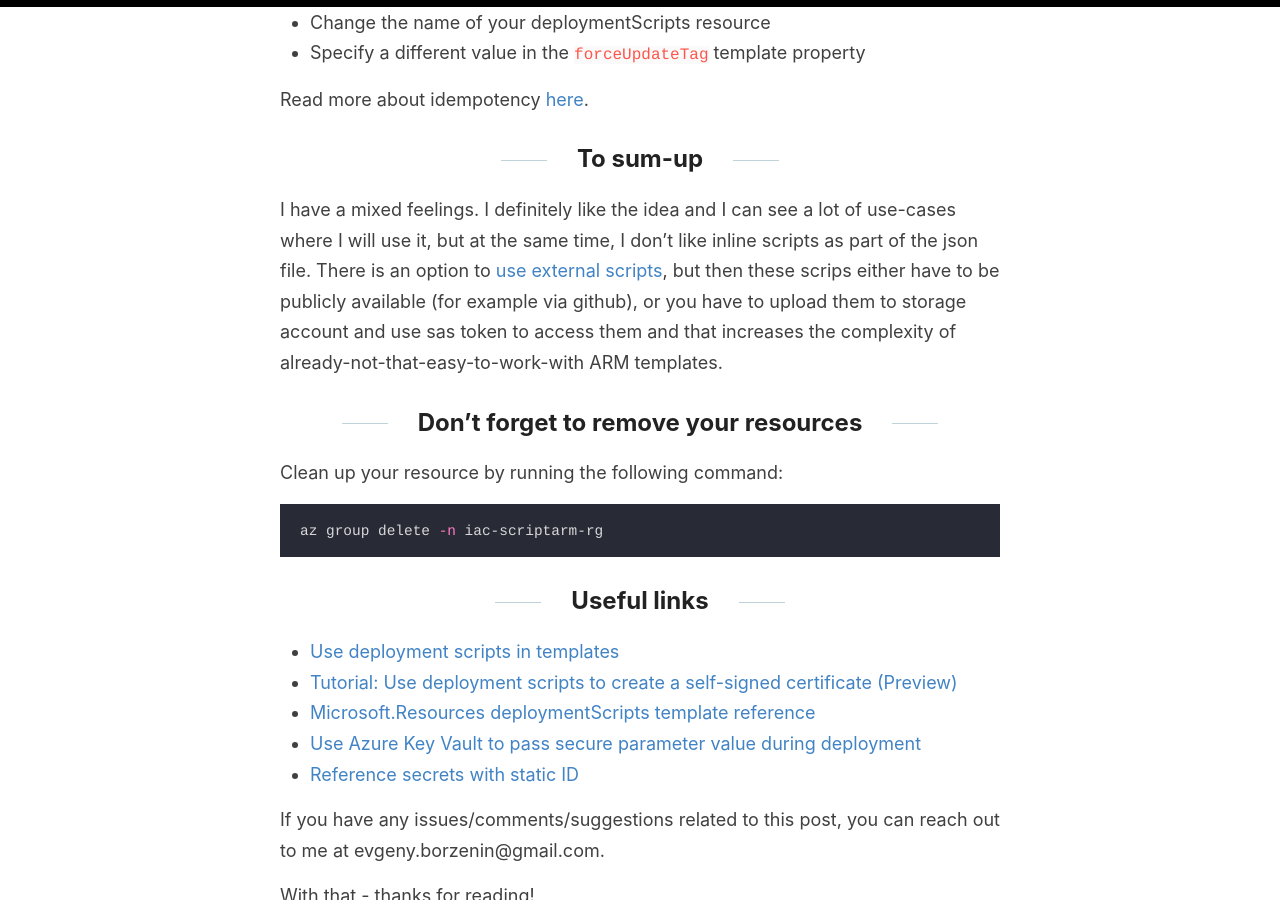
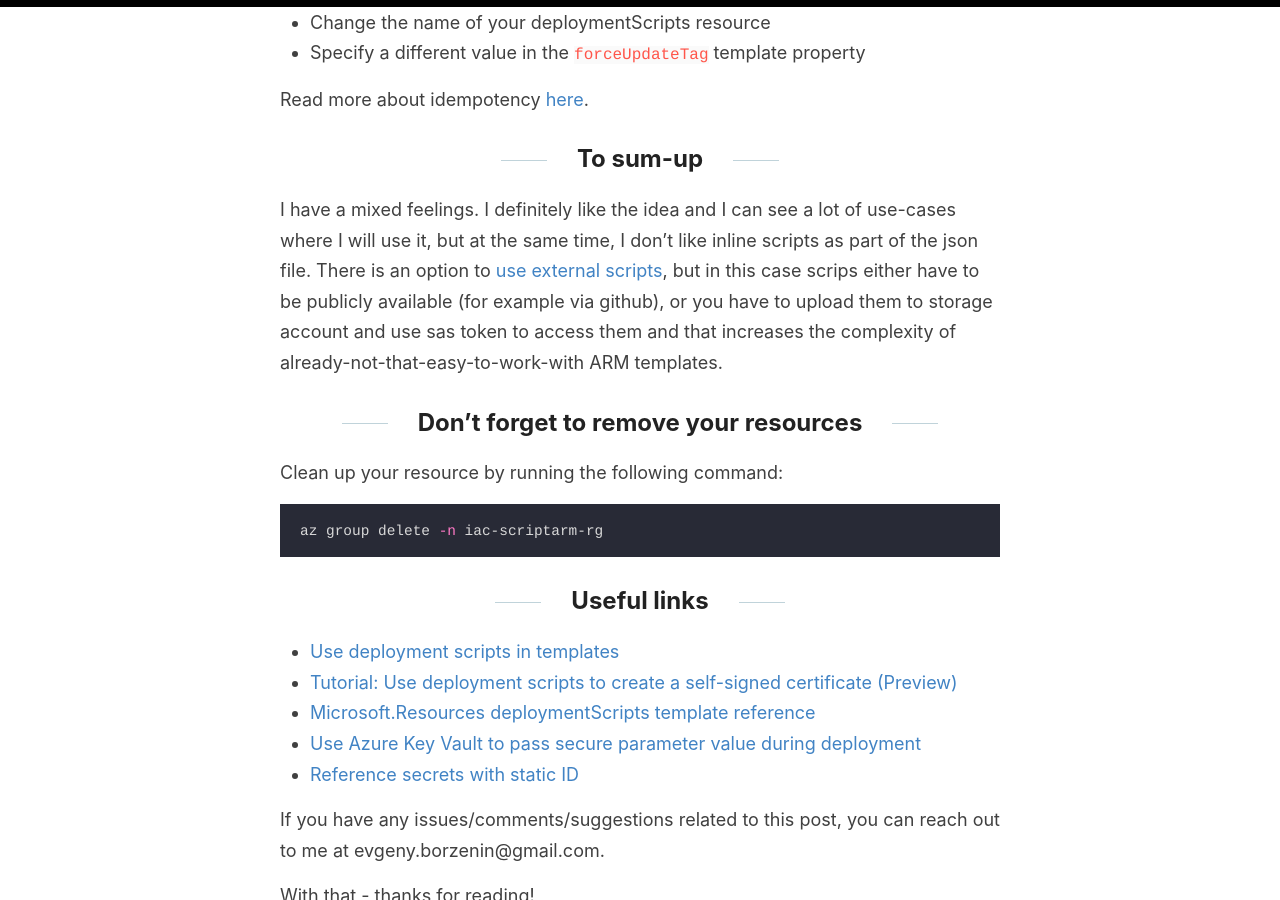
Before and after one commit to evgenyb/evgenyb.github.io, a Jekyll site: the page built from _posts/2020-05-28-use-scripts-in-arm-templates.md, in a window 1280 px wide and 900 px high, scrolled down 5822 px. Built offline with Jekyll 4.4.1, drawn with Linux system fonts in a browser that asks for light colours.

Commit message:
Working with content

```diff
--- a/_posts/2020-05-28-use-scripts-in-arm-templates.md
+++ b/_posts/2020-05-28-use-scripts-in-arm-templates.md
@@ -168,7 +168,7 @@ Read more about idempotency [here](https://docs.microsoft.com/en-us/azure/azure-
 
 ## To sum-up
 
-I have a mixed feelings. I definitely like the idea and I can see a lot of use-cases where I will use it, but at the same time, I don't like inline scripts as part of the json file. There is an option to [use external scripts](https://docs.microsoft.com/en-us/azure/azure-resource-manager/templates/deployment-script-template?tabs=CLI#use-external-scripts), but then these scrips either have to be publicly available (for example via github), or you have to upload them to storage account and use sas token to access them and that increases the complexity of already-not-that-easy-to-work-with ARM templates.
+I have a mixed feelings. I definitely like the idea and I can see a lot of use-cases where I will use it, but at the same time, I don't like inline scripts as part of the json file. There is an option to [use external scripts](https://docs.microsoft.com/en-us/azure/azure-resource-manager/templates/deployment-script-template?tabs=CLI#use-external-scripts), but in this case scrips either have to be publicly available (for example via github), or you have to upload them to storage account and use sas token to access them and that increases the complexity of already-not-that-easy-to-work-with ARM templates.
 
 ## Don't forget to remove your resources
 
```
